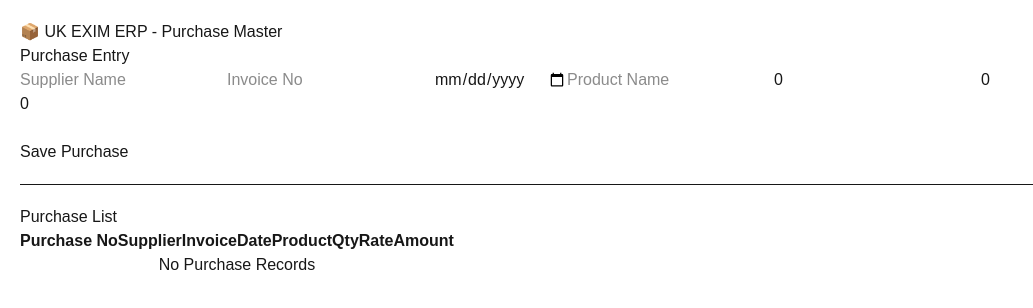
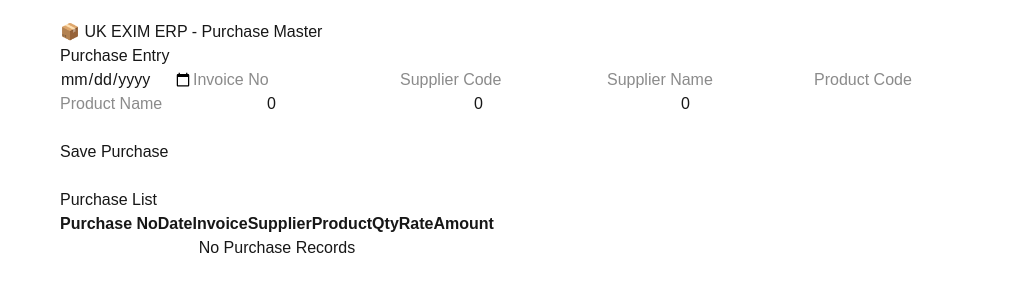
Before and after one commit to uttambhosale65/uk-exim-erp, a Next.js app: page /purchase in a window 1280 px wide. Shown: the top 308 px of the page, without its empty margins (0-1033 px from the left). Built offline with nearby package versions, Linux system fonts and the light colour scheme.

Commit message:
Purchase Module Version 2.0 Completed

```diff
--- a/app/components/purchase/PurchaseForm.tsx
+++ b/app/components/purchase/PurchaseForm.tsx
@@ -15,18 +15,20 @@ export default function PurchaseForm({
   const [purchase, setPurchase] = useState<Purchase>({
     id: "",
     purchaseNo,
+    purchaseDate: "",
+    invoiceNo: "",
+    supplierCode: "",
     supplierName: "",
-    invoiceNo: "",
-    purchaseDate: "",
+    productCode: "",
     productName: "",
     qty: 0,
     rate: 0,
     amount: 0,
   });
 
-  function handleChange(
+  const handleChange = (
     e: React.ChangeEvent<HTMLInputElement>
-  ) {
+  ) => {
     const { name, value } = e.target;
 
     const updated = {
@@ -40,9 +42,11 @@ export default function PurchaseForm({
     updated.amount = updated.qty * updated.rate;
 
     setPurchase(updated);
-  }
+  };
 
-  function handleSubmit(e: React.FormEvent) {
+  const handleSubmit = (
+    e: React.FormEvent
+  ) => {
     e.preventDefault();
 
     onSave({
@@ -54,24 +58,26 @@ export default function PurchaseForm({
     setPurchase({
       id: "",
       purchaseNo,
+      purchaseDate: "",
+      invoiceNo: "",
+      supplierCode: "",
       supplierName: "",
-      invoiceNo: "",
-      purchaseDate: "",
+      productCode: "",
       productName: "",
       qty: 0,
       rate: 0,
       amount: 0,
     });
-  }
+  };
 
   return (
     <form onSubmit={handleSubmit}>
       <h2>Purchase Entry</h2>
 
       <input
-        name="supplierName"
-        placeholder="Supplier Name"
-        value={purchase.supplierName}
+        type="date"
+        name="purchaseDate"
+        value={purchase.purchaseDate}
         onChange={handleChange}
       />
 
@@ -83,9 +89,23 @@ export default function PurchaseForm({
       />
 
       <input
-        type="date"
-        name="purchaseDate"
-        value={purchase.purchaseDate}
+        name="supplierCode"
+        placeholder="Supplier Code"
+        value={purchase.supplierCode}
+        onChange={handleChange}
+      />
+
+      <input
+        name="supplierName"
+        placeholder="Supplier Name"
+        value={purchase.supplierName}
+        onChange={handleChange}
+      />
+
+      <input
+        name="productCode"
+        placeholder="Product Code"
+        value={purchase.productCode}
         onChange={handleChange}
       />
 
@@ -99,7 +119,7 @@ export default function PurchaseForm({
       <input
         type="number"
         name="qty"
-        placeholder="Qty"
+        placeholder="Quantity"
         value={purchase.qty}
         onChange={handleChange}
       />
--- a/app/components/purchase/PurchaseTable.tsx
+++ b/app/components/purchase/PurchaseTable.tsx
@@ -17,9 +17,9 @@ export default function PurchaseTable({
         <thead>
           <tr>
             <th>Purchase No</th>
+            <th>Date</th>
+            <th>Invoice</th>
             <th>Supplier</th>
-            <th>Invoice</th>
-            <th>Date</th>
             <th>Product</th>
             <th>Qty</th>
             <th>Rate</th>
@@ -28,25 +28,25 @@ export default function PurchaseTable({
         </thead>
 
         <tbody>
-          {purchases.map((purchase) => (
-            <tr key={purchase.id}>
-              <td>{purchase.purchaseNo}</td>
-              <td>{purchase.supplierName}</td>
-              <td>{purchase.invoiceNo}</td>
-              <td>{purchase.purchaseDate}</td>
-              <td>{purchase.productName}</td>
-              <td>{purchase.qty}</td>
-              <td>{purchase.rate}</td>
-              <td>{purchase.amount}</td>
-            </tr>
-          ))}
-
-          {purchases.length === 0 && (
+          {purchases.length === 0 ? (
             <tr>
               <td colSpan={8} style={{ textAlign: "center" }}>
                 No Purchase Records
               </td>
             </tr>
+          ) : (
+            purchases.map((purchase) => (
+              <tr key={purchase.id}>
+                <td>{purchase.purchaseNo}</td>
+                <td>{purchase.purchaseDate}</td>
+                <td>{purchase.invoiceNo}</td>
+                <td>{purchase.supplierName}</td>
+                <td>{purchase.productName}</td>
+                <td>{purchase.qty}</td>
+                <td>{purchase.rate}</td>
+                <td>{purchase.amount}</td>
+              </tr>
+            ))
           )}
         </tbody>
       </table>
--- a/app/components/SupplierForm.tsx
+++ b/app/components/supplier/SupplierForm.tsx
@@ -1,7 +1,7 @@
 "use client";
 
 import { useState } from "react";
-import { Supplier } from "./supplier/SupplierTypes";
+import { Supplier } from "./SupplierTypes";
 
 type SupplierFormProps = {
   supplierCode: string;
--- a/app/purchase/page.tsx
+++ b/app/purchase/page.tsx
@@ -23,23 +23,31 @@ export default function PurchasePage() {
     setPurchaseNo(getNextPurchaseNo(data));
   }, []);
 
-  const handleSave = (purchase: Purchase) => {
-    const updated = [...purchases, purchase];
-    setPurchases(updated);
-    savePurchases(updated);
-    setPurchaseNo(getNextPurchaseNo(updated));
+  useEffect(() => {
+    savePurchases(purchases);
+    setPurchaseNo(getNextPurchaseNo(purchases));
+  }, [purchases]);
+
+  const addPurchase = (purchase: Purchase) => {
+    setPurchases((prev) => [...prev, purchase]);
   };
 
   return (
-    <div style={{ padding: "20px" }}>
-      <h2>📦 UK EXIM ERP - Purchase Master</h2>
+    <div
+      style={{
+        padding: "20px",
+        maxWidth: "1200px",
+        margin: "0 auto",
+      }}
+    >
+      <h1>📦 UK EXIM ERP - Purchase Master</h1>
 
       <PurchaseForm
         purchaseNo={purchaseNo}
-        onSave={handleSave}
+        onSave={addPurchase}
       />
 
-      <hr style={{ margin: "20px 0" }} />
+      <br />
 
       <PurchaseTable purchases={purchases} />
     </div>
--- a/app/supplier/page.tsx
+++ b/app/supplier/page.tsx
@@ -2,7 +2,7 @@
 
 import { useEffect, useState } from "react";
 
-import SupplierForm from "../components/SupplierForm";
+import SupplierForm from "../components/supplier/SupplierForm";
 import SupplierTable from "../components/supplier/SupplierTable";
 
 import { Supplier } from "../components/supplier/SupplierTypes";
```
Also changed, not shown: app/components/purchase/PurchaseTypes.ts (+8 -2 lines).
